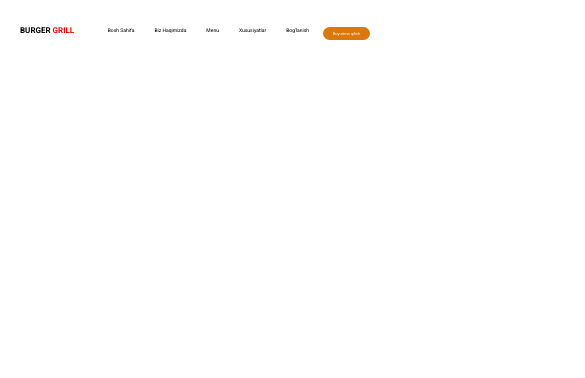
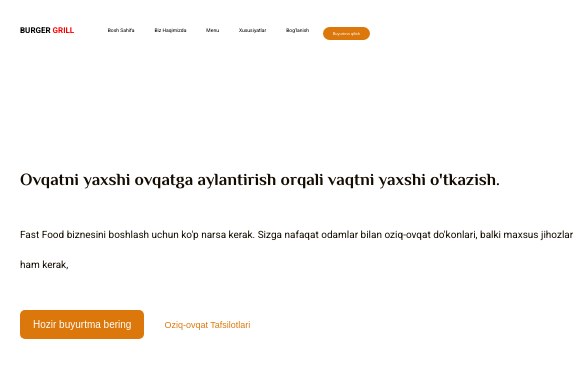
Before and after one commit to habibullo20/BURGER, a React (Vite) app: page / in a window 390 px wide. Shown: the top 378 px of the page, 585 px wide, since content can reach past the window. Built offline with nearby package versions, Linux system fonts and the light colour scheme.

Commit message:
doing media

```diff
--- a/src/App.jsx
+++ b/src/App.jsx
@@ -10,9 +10,9 @@
   return (
     <>
       <Header/>
-      {/* <Hero/>
+      <Hero/>
+      {/* <main>
       <Features/>
-      <main>
         <About/>
       </main> */}
     </>
--- a/src/components/features/features.css
+++ b/src/components/features/features.css
@@ -9,9 +9,7 @@
 
 }
 
-.features{
-    margin-top: 150px;
-}
+
 
 .features-p{
     font-family: Philosopher;
@@ -54,5 +52,6 @@
 
 .features-list{
     display: flex;
-    justify-content: space-between;
+    align-items: center;
+    justify-content: space-evenly;
 }
--- a/src/components/header/header.css
+++ b/src/components/header/header.css
@@ -24,7 +24,7 @@
 
 }
 
-ul {
+.ul {
     display: flex;
     align-items: center;
 
@@ -149,3 +149,22 @@
         font-size: 8px;
     }
 }
+@media(max-width:367px) {
+    .item {
+        list-style-type: none;
+        font-size: 3px;
+    }
+
+    button {
+        padding: 3px 8px;
+        border-radius: 8px;
+        color: #fff;
+        background: #DC780B;
+        border: none;
+        font-size: 3px;
+    }
+
+    h2 {
+        font-size: 6px;
+    }
+}
--- a/src/components/header/header.jsx
+++ b/src/components/header/header.jsx
@@ -10,7 +10,7 @@
                         </h2>
                     </div>
                     <div className="header-ul">
-                        <ul>
+                        <ul className="ul">
                             <li className="item">
                                 <a href="">Bosh Sahifa</a>
                             </li>
--- a/src/components/hero/hero.css
+++ b/src/components/hero/hero.css
@@ -15,8 +15,7 @@
 }
 
 .hero-btn{
-    width: 158px;
-height: 60px;
+ padding: auto;
 top: 532px;
 left: 150px;
 border-radius: 5px;
@@ -26,8 +25,7 @@
 }
 
 .hero-btn2{
-    width: 170px;
-height: 60px;
+padding: 15px 30px;
 top: 532px;
 left: 338px;
 border-radius: 5px;
@@ -42,3 +40,126 @@
     align-items: center;
     justify-content: space-between;
 }
+
+@media(max-width:920px) {
+  .img{
+    width: 400px;
+    height: 350px;
+  }
+  .hero-h2{
+    font-size: 35px;
+    font-family: Philosopher , sans-serif;
+    margin-top: 200px;
+    width: 550px;
+    line-height: 80px;
+    color: #150C01;
+}
+.hero-p{
+ font-size: 14px;
+    font-family: Roboto , sans-serif;
+    color: #150C01;
+    line-height: 30px;
+}
+.hero-btn{
+padding: 13px 20px;
+top: 532px;
+left: 150px;
+border-radius: 5px;
+border: none;
+margin-top: 30px;
+font-size: 13px;
+}
+.hero-btn2{
+    padding: 15px 30px;
+    top: 532px;
+    left: 338px;
+    border-radius: 5px;
+    border: none;
+    background: #fff;
+    color: #DC780B;
+    font-size: 13px;
+    }
+
+}
+@media(max-width:820px) {
+    .img{
+      width: 320px;
+      height: 280px;
+    }
+    .hero-h2{
+      font-size: 25px;
+      font-family: Philosopher , sans-serif;
+      margin-top: 150px;
+      width: 550px;
+      line-height: 80px;
+      color: #150C01;
+  }
+  .hero-p{
+   font-size: 12px;
+      font-family: Roboto , sans-serif;
+      color: #150C01;
+      line-height: 30px;
+  }
+  .hero-btn{
+  padding: 11px 17px;
+  top: 532px;
+  left: 150px;
+  border-radius: 5px;
+  border: none;
+  margin-top: 30px;
+  font-size: 10px;
+  }
+  .hero-btn2{
+      padding: 13px 25px;
+      top: 532px;
+      left: 338px;
+      border-radius: 5px;
+      border: none;
+      background: #fff;
+      color: #DC780B;
+      font-size: 12px;
+      }
+
+  }
+  @media(max-width:600px) {
+    .img{
+      width: 260px;
+      height: 160   px;
+    }
+    .hero-h2{
+      font-size: 17px;
+      font-family: Philosopher , sans-serif;
+      margin-top: 100px;
+      width: 550px;
+      line-height: 80px;
+      color: #150C01;
+      flex-wrap: wrap;
+  }
+  .hero-p{
+   font-size: 10px;
+      font-family: Roboto , sans-serif;
+      color: #150C01;
+      line-height: 30px;
+      flex-wrap: wrap;
+  }
+  .hero-btn{
+  padding: 9px 13px;
+  top: 532px;
+  left: 150px;
+  border-radius: 5px;
+  border: none;
+  margin-top: 30px;
+  font-size: 10px;
+  }
+  .hero-btn2{
+      padding: 10px 20px;
+      top: 532px;
+      left: 338px;
+      border-radius: 5px;
+      border: none;
+      background: #fff;
+      color: #DC780B;
+      font-size: 9px;
+      }
+
+  }
--- a/src/components/hero/hero.jsx
+++ b/src/components/hero/hero.jsx
@@ -22,7 +22,7 @@
                     </button>
 
 
-                </div><img src={Picture} alt="" />
+                </div><img className="img" src={Picture} alt="img" />
             </div>
         </div>
     </div>
```
